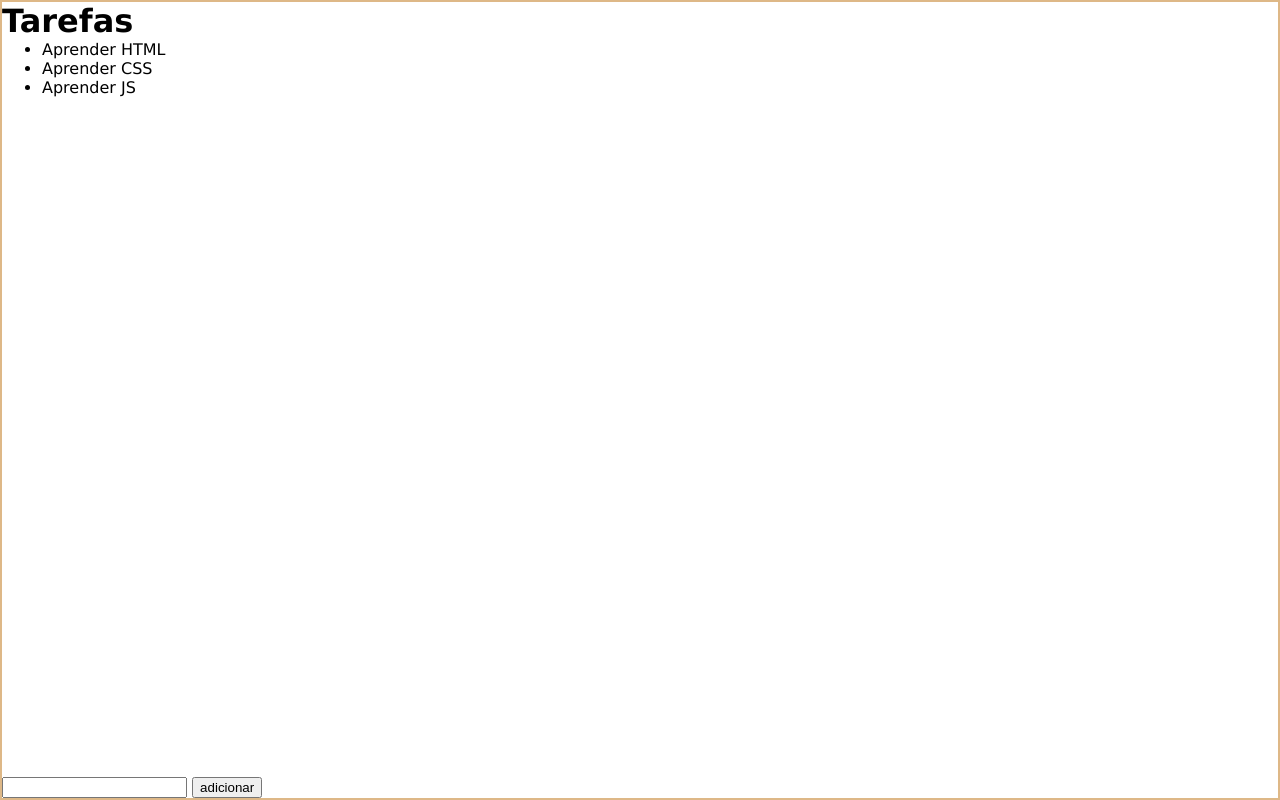
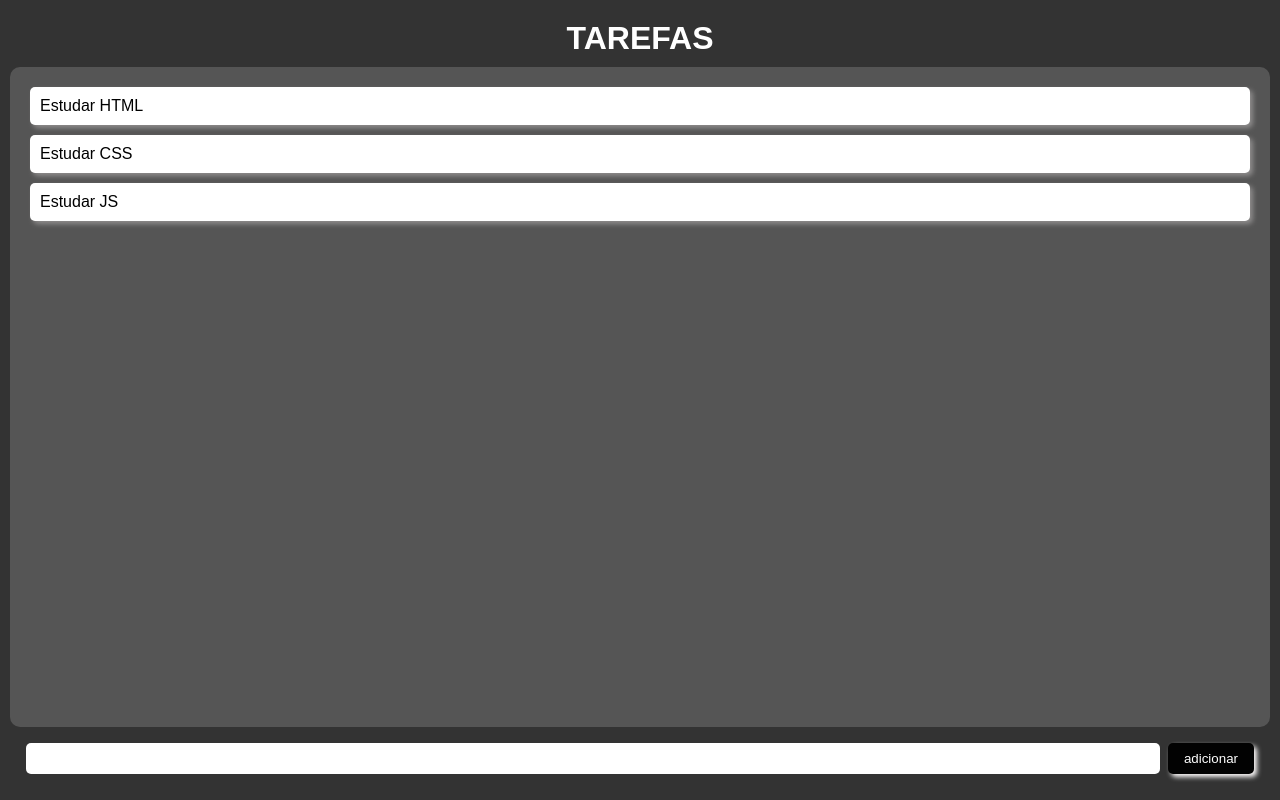
Before and after one commit to VINIFRANCESCHI/dynamic-to-do-list, a plain HTML site: page index.html in a window 1280 px wide. Drawn offline with Linux system fonts and the light colour scheme.

Commit message:
List v2.0

```diff
--- a/index.html
+++ b/index.html
@@ -1,38 +1,76 @@
 <!DOCTYPE html>
-
+<html lang="en">
 <head>
     <meta charset="UTF-8">
     <meta name="viewport" content="width=device-width, initial-scale=1.0">
-    <title>Minhas Tarefas</title>
+    <title>Lista de Tarefas</title>
     <style>
         * {
+            margin: 0;
+            padding: 0;
             box-sizing: border-box;
-            margin: 0;
         }
         body {
-            border: 2px solid burlywood;
-            min-height: 100vh;
-            font-family: Verdana, Geneva, Tahoma, sans-serif;
             display: flex;
             flex-direction: column;
+            height: 100vh;
+            border: 10px solid #333;
+            font-family: Arial, Helvetica, sans-serif;
+            background: #333;
         }
-
         header {
+            background-color: #333;
+            color: #fff;
+            padding: 10px 0;
+            text-align: center;
+            text-transform: uppercase;
+        }
+        main {
+            flex: auto;
+            padding: 20px;
+            background: #555;
+            border-radius: 10px;
+        }
+        main ul {
+            padding: 0;
+            list-style: none;
+        }
+        main li {
+            background-color: #fff;
+            padding: 10px;
+            margin-bottom: 10px;
+            border-radius: 5px;
+            box-shadow: 3px 3px 5px rgb(143, 141, 141);
 
         }
-
-        main {
-            flex: auto;
-
+        footer {
+            background-color: #333;
+            color: #fff;
+            padding: 1rem;
+            display: flex;
+            gap: 0.5rem;
         }
-
-        footer {
-
+        footer input {
+            flex: 1;
+            padding: 0.5rem;
+            border: none;
+            border-radius: 5px;
+            background: #ffffff;
         }
-
+        footer button {
+            padding: 0.5rem 1rem;
+            background-color: #020202;
+            border: none;
+            border-radius: 5px;
+            cursor: pointer;
+            color: #fff;
+            box-shadow: 3px 3px 5px rgb(255, 253, 253);
+        }
+        footer button:hover {
+            background-color: #555;
+        }
     </style>
 </head>
-
 <body>
     <header>
         <h1>Tarefas</h1>
@@ -41,17 +79,15 @@
         <ul></ul>
     </main>
     <footer>
-            <input>
-            <button onclick="add()">adicionar</button>
+        <input>
+        <button onclick="add()">adicionar</button>
     </footer>
     <script>
 
-        // estado da aplicação
-        const tarefas = ['Aprender HTML', 'Aprender CSS', 'Aprender JS']
-        console.log(tarefas)
+        //estado da aplicação
+        const tarefas = ['Estudar HTML', 'Estudar CSS', 'Estudar JS',]
 
-
-        // alteradores de estado da aplicação
+        //alteradores de estado
         function add() {
             const input = document.querySelector("input")
             const tarefa = input.value
@@ -60,23 +96,21 @@
             render()
         }
 
-        // mostrar o estado na tela
+        //mostrar na tela
         function render() {
             const ul = document.querySelector("ul")
             ul.innerHTML = null
 
-            tarefas.forEach(function (tarefa) {
+            tarefas.forEach(function(tarefa) {
                 const li = document.createElement("li")
                 li.innerText = tarefa
                 ul.appendChild(li)
-
             })
         }
 
-        // iniciar processo
+        //iniciar
         render()
+    </script>
 
-    </script>
 </body>
-
 </html>
```
